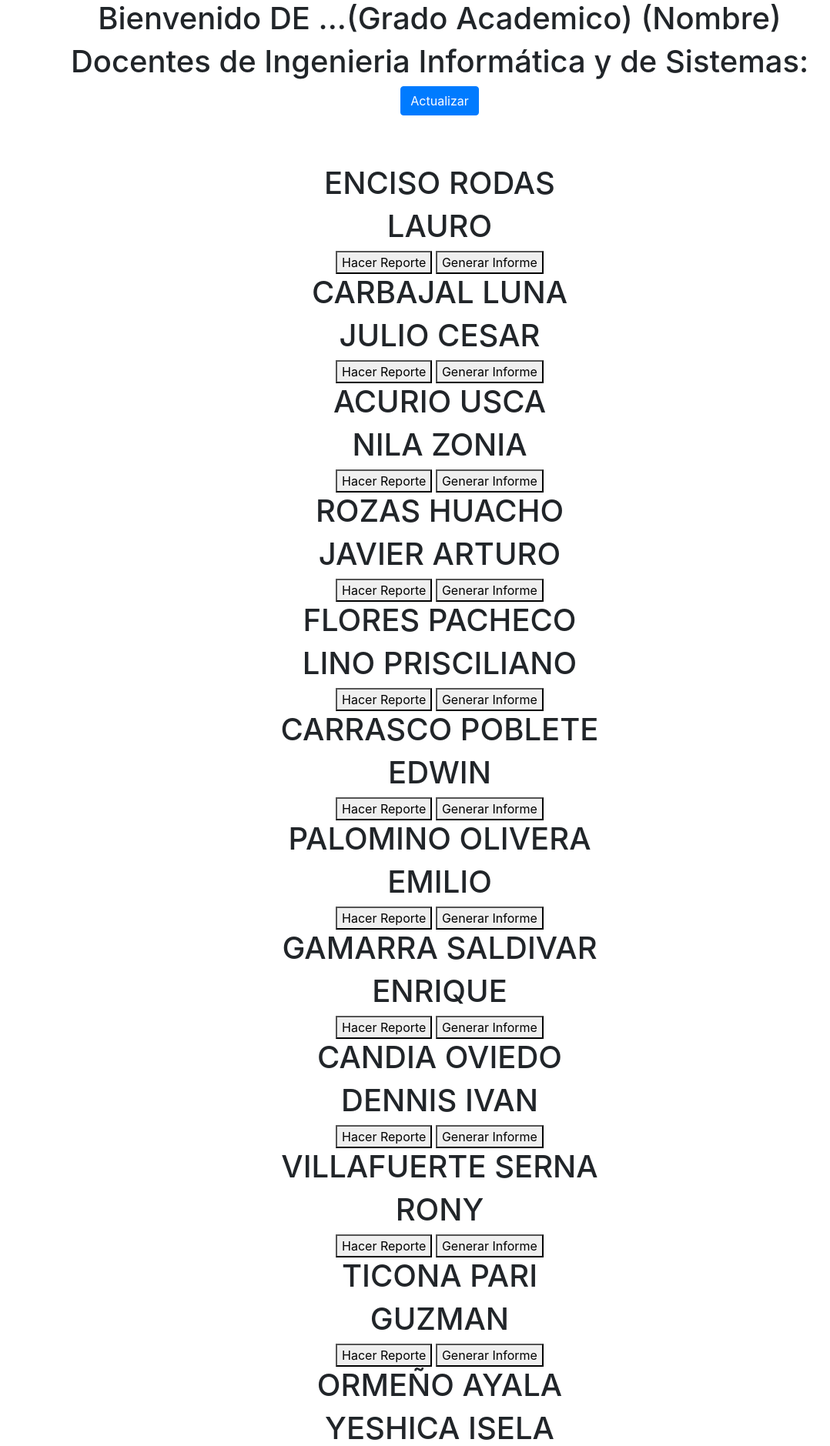
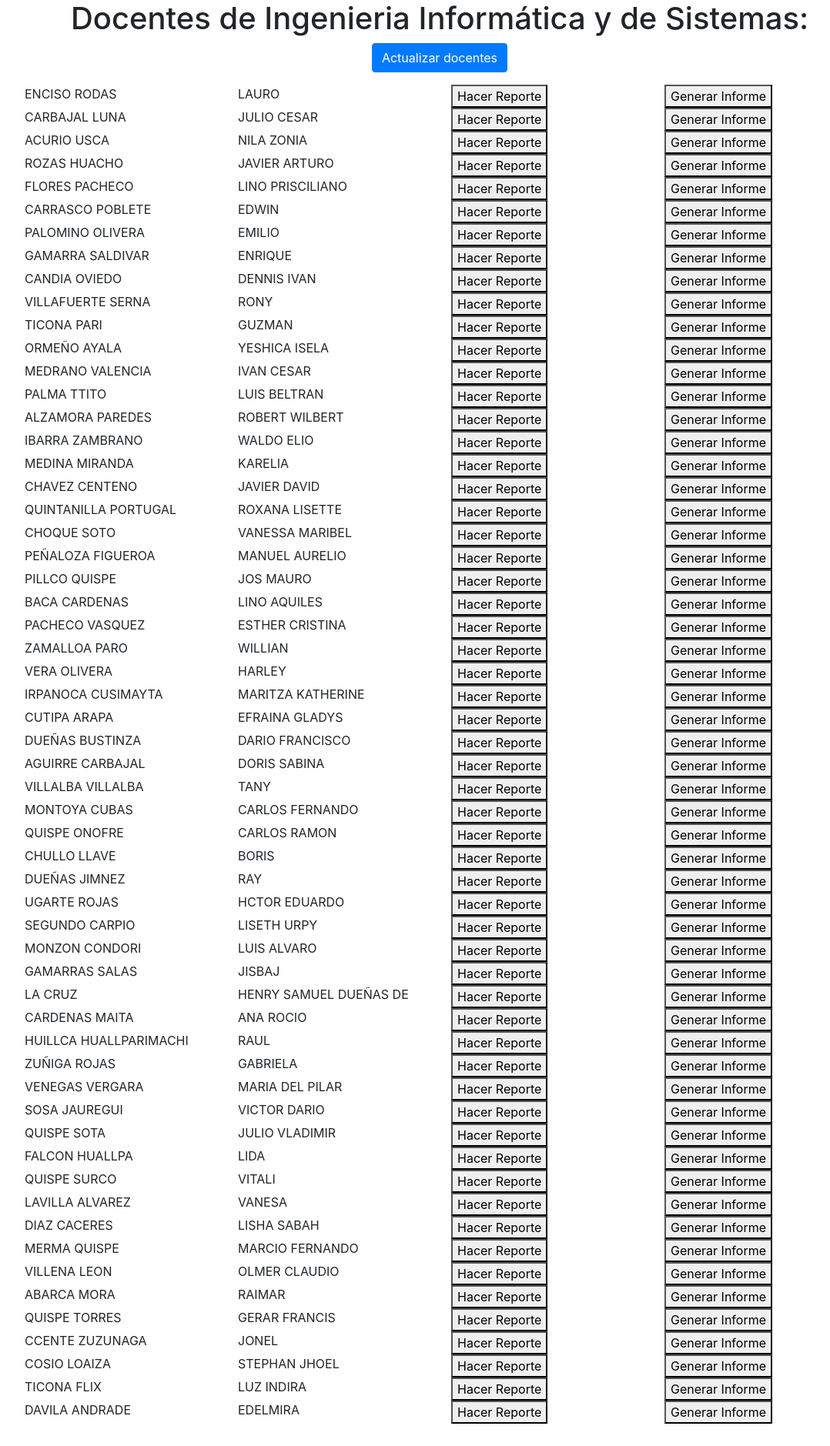
Before and after one commit to salinas-jerson/Gestion_Silabo_y_Asistencia_de_Docentes, a Django app: page /mis_docentes/ in a window 1280 px wide. Shown: the part 88-1967 px from the top of the page at 77% size, without its empty margins (69-1147 px from the left). Run offline with Django 4.2, Linux system fonts and the light colour scheme; a user stored in the database is signed in; data comes from the database, SQL or seed files in the repository; both versions use the stored data as it was after the commit; some libraries are stand-ins or nearby versions.

Commit message:
22:27 1.1.23

```diff
--- a/myapp/templates/DirEscuela/DirectorEscuela.html
+++ b/myapp/templates/DirEscuela/DirectorEscuela.html
@@ -1,7 +1,8 @@
 {% extends 'ventanas/baseDE.html' %}
 
 {% block content %}
-    <h1>Bienvenido Director de escuela ...(Grado Academico) (Nombre)</h1>
+    <h1>Bienvenido Director de escuela: {{ datos }}</h1>
+
 
     <main class="container ">
         <div class="row">
@@ -11,6 +12,7 @@
                     <a class="btn btn-primary" href="/carga_academcica/"> Cargar
                     </a>
                 </div>
+
                 <!-- <div class="text-center">
                     <a class="btn btn-primary" href="/Eliminar_docente/"> Eliminar Docente
                     </a>
--- a/myapp/templates/DirEscuela/MisDocentes.html
+++ b/myapp/templates/DirEscuela/MisDocentes.html
@@ -1,28 +1,38 @@
 {% extends 'ventanas/baseDE.html' %}
 
 {% block content %}
-    <h1>Bienvenido DE ...(Grado Academico) (Nombre)</h1>
-    <h1>Docentes de Ingenieria Informática y de Sistemas: </h1>
-    <a class="btn btn-primary" href="{% url 'update_docente' %}"> Actualizar
+    <h1 class="text-center">Docentes de Ingenieria Informática y de Sistemas: </h1>
+
+    <div class="container text-center" >
+        <a class="btn btn-primary" href="{% url 'update_docente' %}"> Actualizar docentes
         </a>
+    </div>
+
     <p style="color:rgb(0,255,0);">{{error}}</p>
     {% csrf_token %}
 
-    <body class="text-center">
-        <div class="container">
+    <div class="container text-lef">
+        {% for i in docentes %}
         <div class="row">
-                <div class="col-12 mt-5">
-                    {% for i in docentes %}
-                    <h1>{{ i.apellido }}</h1> <!-- se la pasa una variable -->
-                    <h1>{{ i.Nombre }}</h1> <!-- se la pasa una variable -->
+            <div class="col">
+                {{ i.apellido }} <!-- se la pasa una variable -->
+            </div>
+            <div class="col">
+                {{ i.Nombre }}
+            </div>
+            <div class="col">
                 <button>Hacer Reporte</button>
+            </div>
+            <div class="col">
                 <button>Generar Informe</button>
-                    {% endfor %}
+            </div>
 
 
+        </div>
+        {% endfor %}
+        <div class="container text-center" >
             <p class="mt-5 mb-3 text-muted">&copy; 2022 cero absoluto</p>
         </div>
     </div>
-        </div>
-    </body>
+
 {% endblock %}
--- a/myapp/templates/DirEscuela/cargaAcademica.html
+++ b/myapp/templates/DirEscuela/cargaAcademica.html
@@ -19,8 +19,10 @@
                 </form>
 
                 {% if uploaded_file_url %}
-                    <p>Archivo subido en: <a href="">{{ uploaded_file_url }}</a></p>
-                    <a class="btn btn-primary" href="{% url 'carga_DB' %}">Actualizar</a>
+                    <p style="color:rgb(0,255,0);">Archivo subido</p>
+                    <h3>¿desea reemplazar los datos?</h3>
+                    <a class="btn btn-primary" href="{% url 'carga_DB' %}">Sí</a>
+                    <a class="btn btn-primary" href="{% url 'direct' %}">No</a>
                 {% endif %}
 
 
--- a/myapp/templates/index.html
+++ b/myapp/templates/index.html
@@ -6,7 +6,7 @@
         <section class="card card-body">
             <h1 style="text-align:center">Sistema de Gestión de Sílabo</h1>
 
-            <h1 style="text-align:center">Ingeniería Informática y de Sistemas 28/12/2022 HH: 17:47</h1> <!-- cabecera es una variable enviada  -->
+            <h1 style="text-align:center">Ingeniería Informática y de Sistemas 2023 HH: 22:25</h1> <!-- cabecera es una variable enviada  -->
             <img src="{% static 'images/info.jpeg' %}" style="width:1200px" align="center" alt="">
 
         </section>
--- a/myapp/views.py
+++ b/myapp/views.py
@@ -61,7 +61,12 @@ def iniciarSesionDE(respuesta):
             return render(respuesta, 'DirEscuela/loginDE.html', {"form": AuthenticationForm, "error": "nombre o contraseña incorrecta."})
 
         login(respuesta, user)
-        return redirect('direct')
+        global datos  #var global DE
+        datosDE = User.objects.filter(username=respuesta.POST['username'])
+        datos = datosDE[0]
+
+        return render(respuesta, 'DirEscuela/DirectorEscuela.html', {"datos": datos})
+        #return redirect('direct')
 
 @login_required
 def cerrarLoginDE(respuesta):
```
Also changed, not shown: db.sqlite3. Lines whose indentation alone changed are shown as unchanged.
